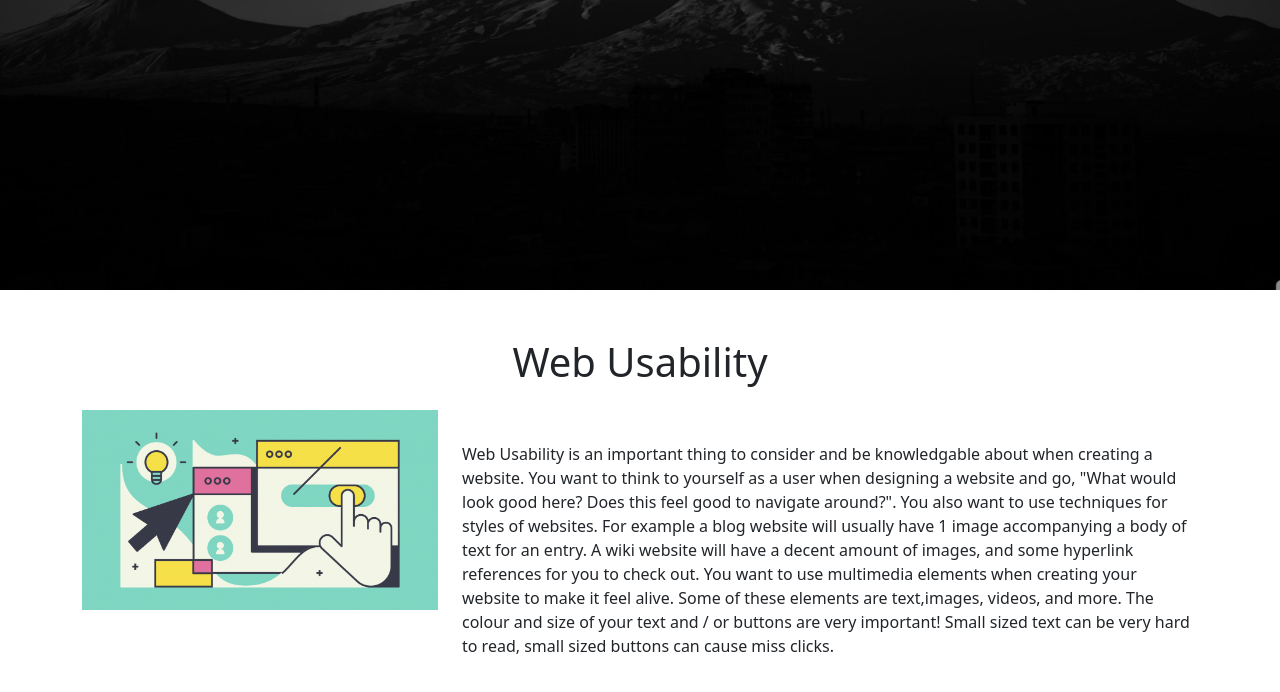
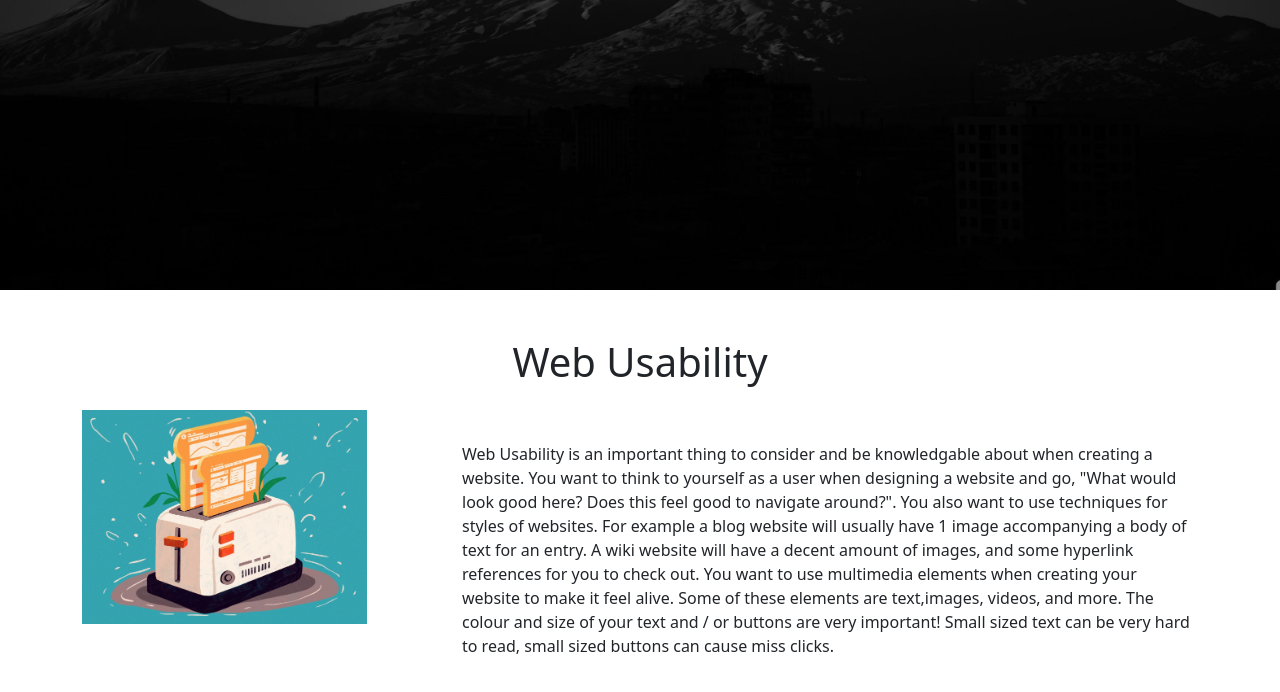
Before and after one commit to JaskeertB/JaskeertB.github.io, a plain HTML site: page index.html in a window 1280 px wide. Shown: the part 510-1202 px from the top of the page. Drawn offline with nearby package versions, Linux system fonts and the light colour scheme.

Commit message:
changed image for blog

```diff
--- a/index.html
+++ b/index.html
@@ -30,7 +30,7 @@
                 <h1 class="text-center">Web Usability</h1>
                 <div class="row mt-4">
                     <div class="col-lg-4">
-                        <img src="images/web.png" class= "imageAboutPage" alt="">
+                        <img src="images/webUsability.jpeg" class= "imageAboutPage" alt="">
                     </div>
 
                     <div class="col-lg-8">
@@ -49,5 +49,6 @@
                     </div>
                 </div>
         </section>
+        <br>
     </body>
 </html>
--- a/style.css
+++ b/style.css
@@ -21,5 +21,5 @@
     color: white;
 }
 .imageAboutPage {
-    width: 100%;
+    width: 80%;
 }
```
Also changed, not shown: images/webUsability.jpeg (added).
